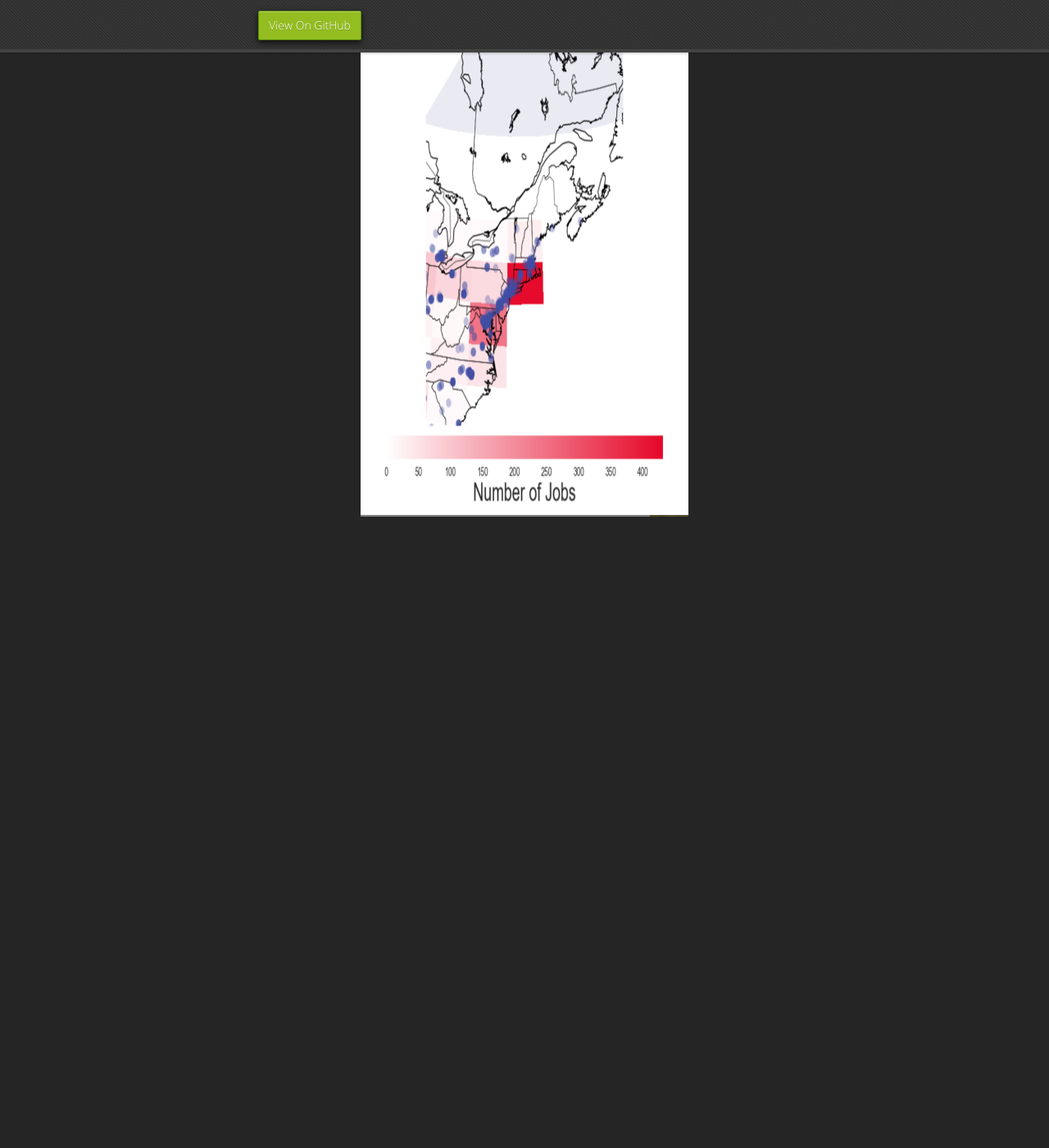
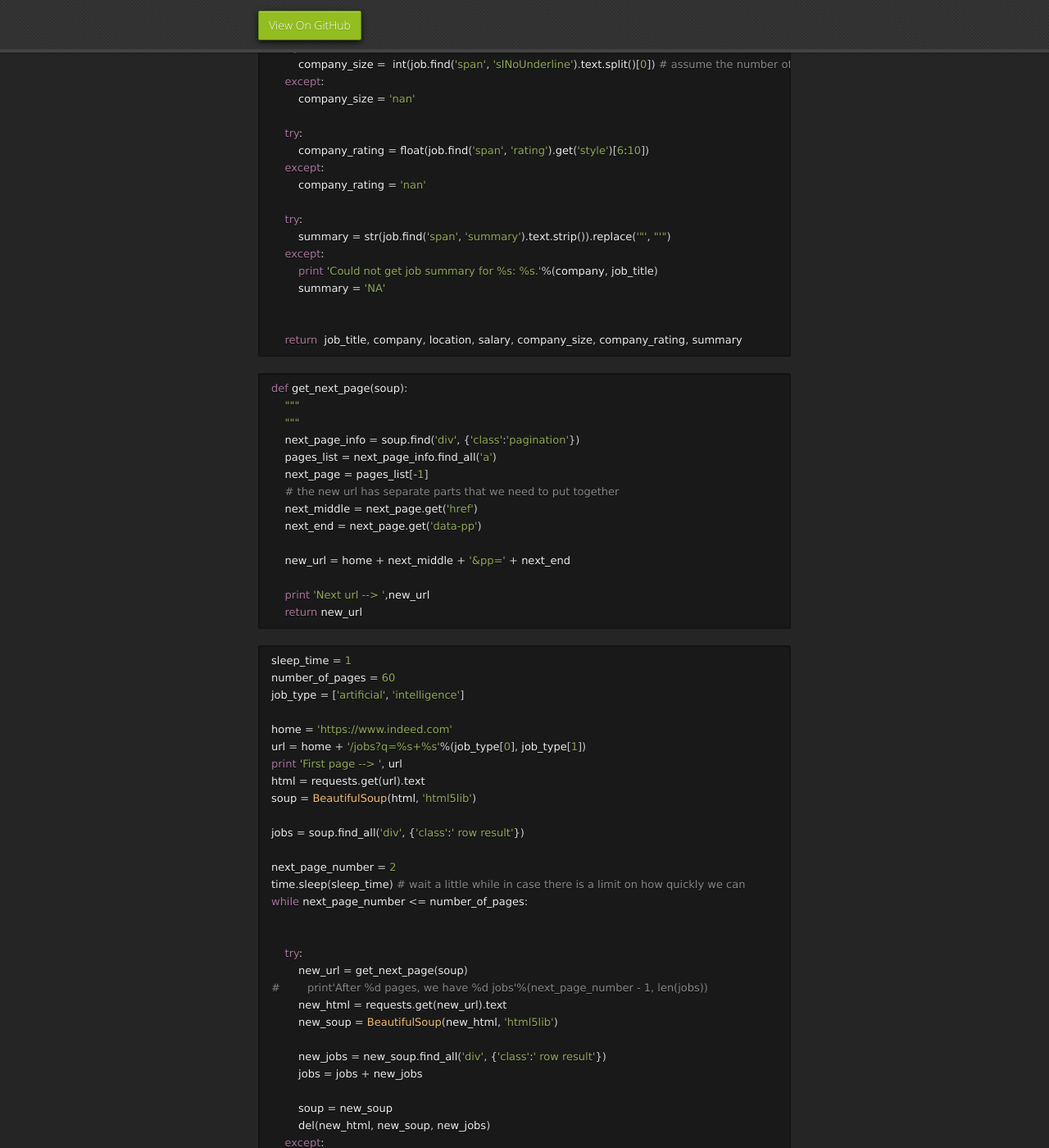
Before and after one commit to mrbrins82/mrbrins82.github.io, a Jekyll site: the page built from kaggle_indeed.md, in a window 1280 px wide and 1400 px high, scrolled down 1777 px. Shown: the whole window at 82% size. Built offline with Jekyll 4.4.1, drawn with Linux system fonts in a browser that asks for light colours; nearby versions of some CDN libraries; our own code applies the rules of GitHub Pages for plain Markdown files; before the commit the page ends 2502 px from its top, so only the background shows below that; some of the changed text lies outside the part shown.

Commit message:
updated indeed page

````diff
--- a/kaggle_indeed.md
+++ b/kaggle_indeed.md
@@ -21,6 +21,139 @@ layout: default
 <br/>
 <br/>
 # [](#header-2)I. INTRODUCTION
+I got the idea for this project since I myself am looking for a career in these fields. I wanted to look at such things as geographical locations of jobs, company sizes (start ups vs. older corporations), company ratings, salary information, and possibly some common keywords given in job summaries that could give information on job requirements.
+
+<br/>
+<br/>
+# [](#header-2)II. GETTING THE DATA
+<br/>
+# [](#header-3)<center>Part 1. Web Scraping<center/>
+
+```python
+import numpy as np
+import requests
+import time
+import os
+
+from bs4 import BeautifulSoup
+```
+```python
+def get_job_info(job):
+    """
+        We'll want: job title, company, location,
+                    salary (if given), company size,
+                    company rating... Maybe more.
+    """
+
+    try:
+        job_title = str(job.find('h2', 'jobtitle').a.text.strip())
+    except:
+        job_title = 'NA'
+
+    try:
+        company = str(job.find('span', 'company').text.strip())
+    except:
+        company = 'NA'
+
+    try:
+        location = str(job.find('span', 'location').text.strip())
+    except:
+        location = 'NA'
+
+    try:
+        salary = str(job.find('span', 'no-wrap').text)
+    except:
+        salary = 'NA'
+
+    try:
+        company_size =  int(job.find('span', 'slNoUnderline').text.split()[0]) # assume the number of company ratings scales linearly with size
+    except:
+        company_size = 'nan'
+
+    try:
+        company_rating = float(job.find('span', 'rating').get('style')[6:10])
+    except:
+        company_rating = 'nan'
+
+    try:
+        summary = str(job.find('span', 'summary').text.strip()).replace('"', "'")
+    except:
+        print 'Could not get job summary for %s: %s.'%(company, job_title)
+        summary = 'NA'
+
+
+    return  job_title, company, location, salary, company_size, company_rating, summary
+```
+```python
+def get_next_page(soup):
+    """
+    """
+    next_page_info = soup.find('div', {'class':'pagination'})
+    pages_list = next_page_info.find_all('a')
+    next_page = pages_list[-1]
+    # the new url has separate parts that we need to put together
+    next_middle = next_page.get('href')
+    next_end = next_page.get('data-pp')
+
+    new_url = home + next_middle + '&pp=' + next_end
+
+    print 'Next url --> ',new_url
+    return new_url
+```
+```python
+sleep_time = 1
+number_of_pages = 60
+job_type = ['artificial', 'intelligence']
+
+home = 'https://www.indeed.com'
+url = home + '/jobs?q=%s+%s'%(job_type[0], job_type[1])
+print 'First page --> ', url
+html = requests.get(url).text
+soup = BeautifulSoup(html, 'html5lib')
+
+jobs = soup.find_all('div', {'class':' row result'})
+
+next_page_number = 2
+time.sleep(sleep_time) # wait a little while in case there is a limit on how quickly we can
+while next_page_number <= number_of_pages:
+
+
+    try:
+        new_url = get_next_page(soup)
+#        print'After %d pages, we have %d jobs'%(next_page_number - 1, len(jobs))
+        new_html = requests.get(new_url).text
+        new_soup = BeautifulSoup(new_html, 'html5lib')
+
+        new_jobs = new_soup.find_all('div', {'class':' row result'})
+        jobs = jobs + new_jobs
+
+        soup = new_soup
+        del(new_html, new_soup, new_jobs)
+    except:
+        print 'Could not load page %d'%next_page_number
+
+    next_page_number += 1
+
+    time.sleep(sleep_time)
+```
+```python
+# write all of the lines to a .csv file
+filename = 'new_' + job_type[0] + '_' + job_type[1] + '_jobs.csv'
+if os.path.exists(filename):
+    os.system('rm ' + filename)
+
+f = open(filename, 'a')
+header =  '"jobtitle","company","location","salary","companysize","companyrating","summary"\n'
+f.write(header)
+for ii in xrange(len(jobs)):
+    job_info = get_job_info(jobs[ii])
+#    print job_info
+    line = '"' + str(job_info[0]) + '","' + str(job_info[1]) + '","' + str(job_info[2]) + '","'\
+               + str(job_info[3]) + '",' + str(job_info[4]) + ',' + str(job_info[5]) + ',"' + str(job_info[6]) + '"\n'
+    f.write(line)
+
+f.close()
+```
 <center><img src="./assets/images/heat_scatter_us.png" alt="us heat map" width="600" height="400" />
 </center>
 <center><img src="./assets/images/heat_scatter_west_zoom.png" alt="west coast heat map" width="400" height="600" />
````
